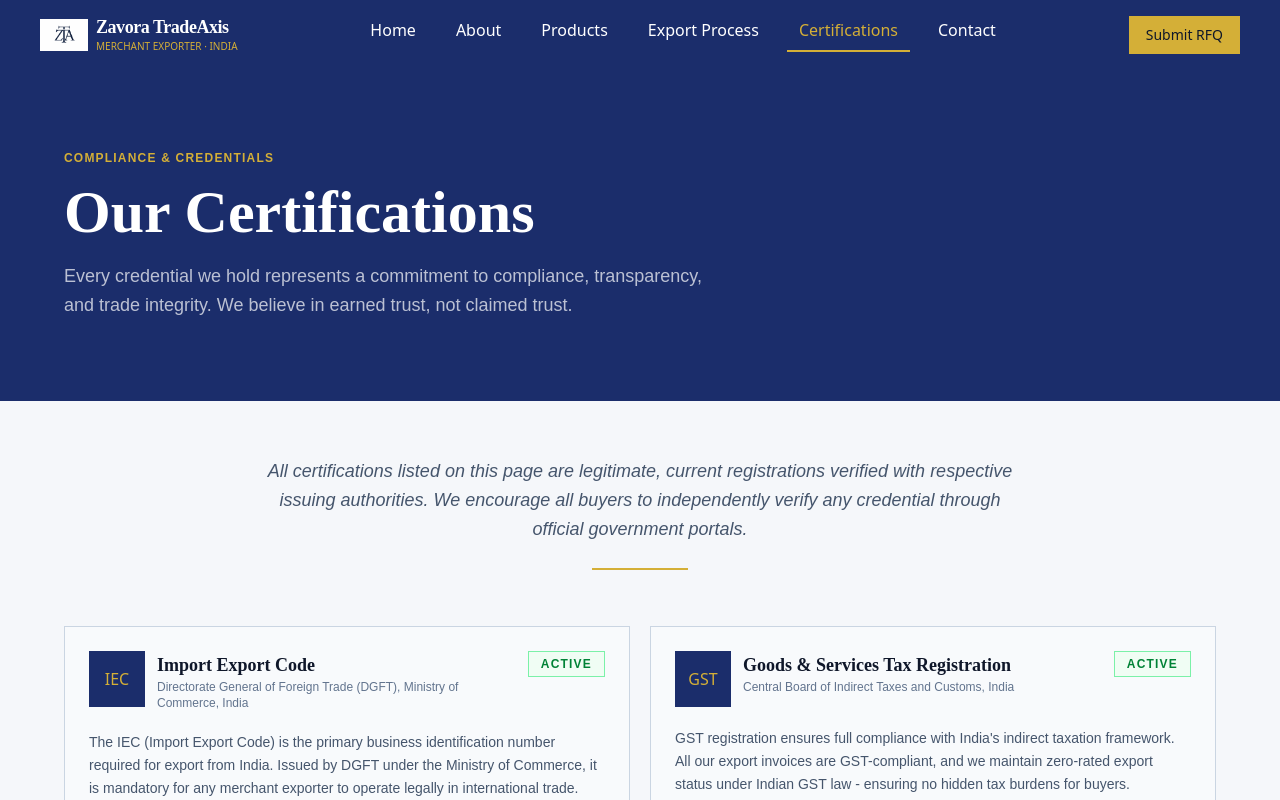
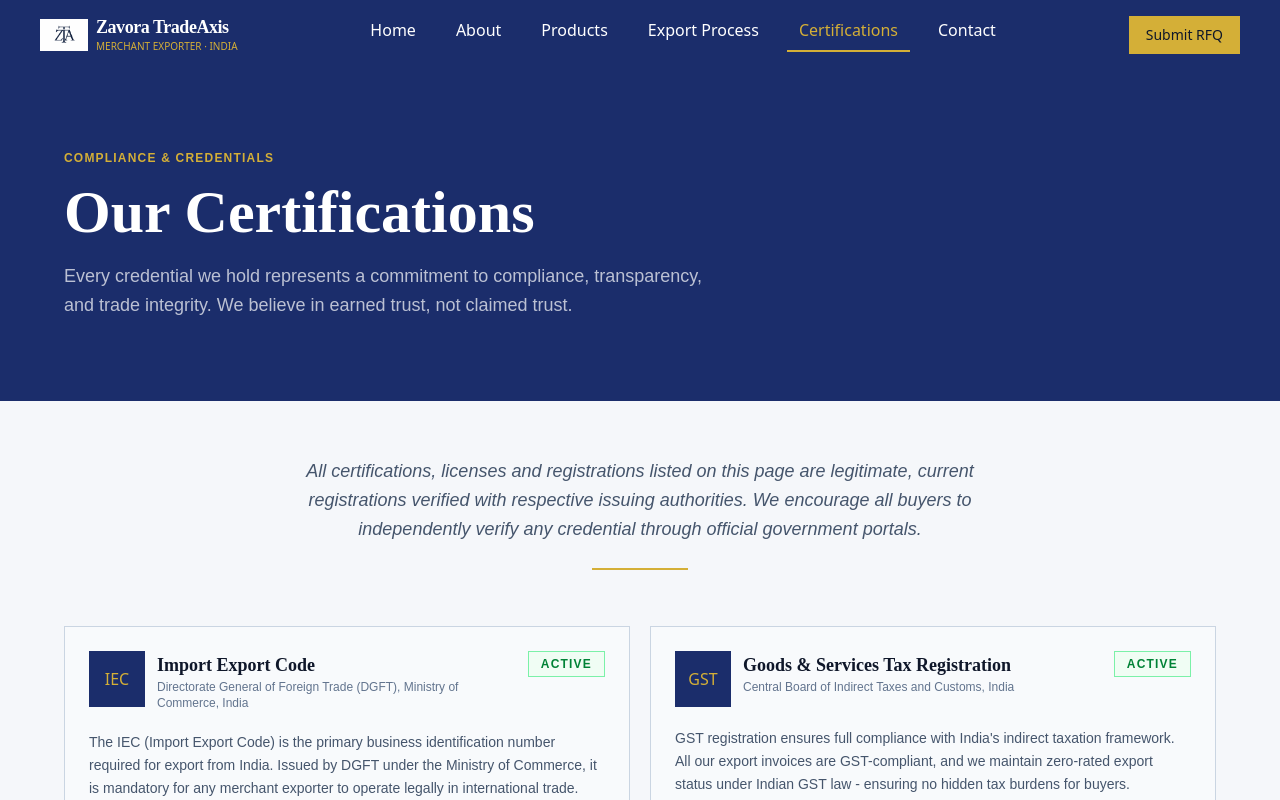
Before and after one commit to anoor244/zavora-tradeaxis, a Next.js app: page /certifications in a window 1280 px wide. Shown: the top 800 px of the page. Built offline with nearby package versions, Linux system fonts and the light colour scheme.

Commit message:
Correction

```diff
--- a/components/certifications-components/CertificationNoticeSection.tsx
+++ b/components/certifications-components/CertificationNoticeSection.tsx
@@ -4,7 +4,7 @@ export default function CertificationNoticeSection() {
       <div className="mx-auto w-full max-w-7xl px-6 py-12 sm:px-10 lg:px-16 lg:py-14">
         <blockquote className="mx-auto max-w-4xl text-center">
           <p className="text-lg font-body text-slate-600 leading-relaxed max-w-3xl mx-auto italic">
-            All certifications listed on this page are legitimate, current
+            All certifications, licenses and registrations listed on this page are legitimate, current
             registrations verified with respective issuing authorities. We
             encourage all buyers to independently verify any credential through
             official government portals.
```
